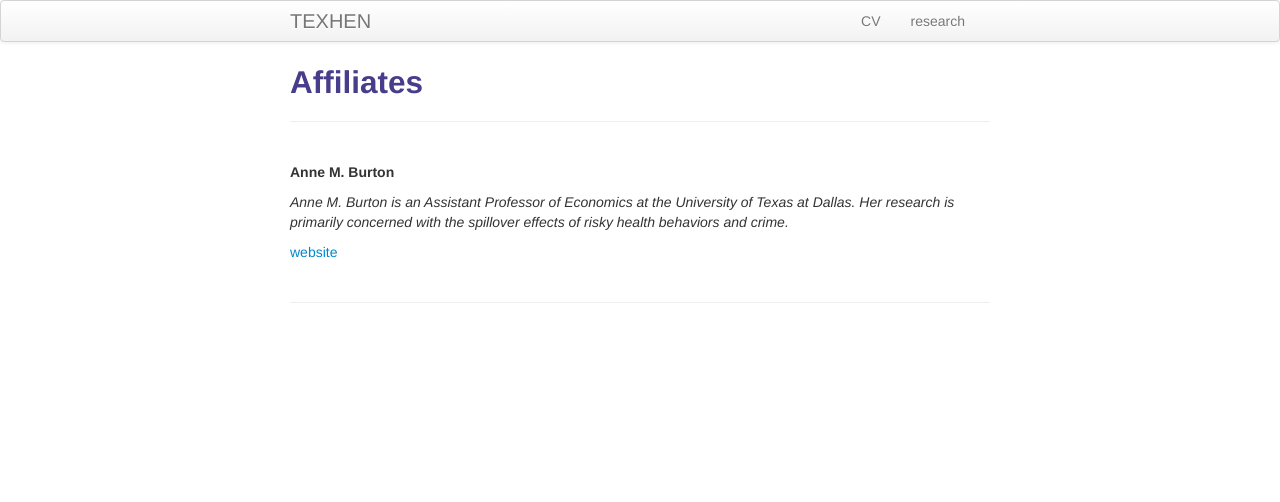
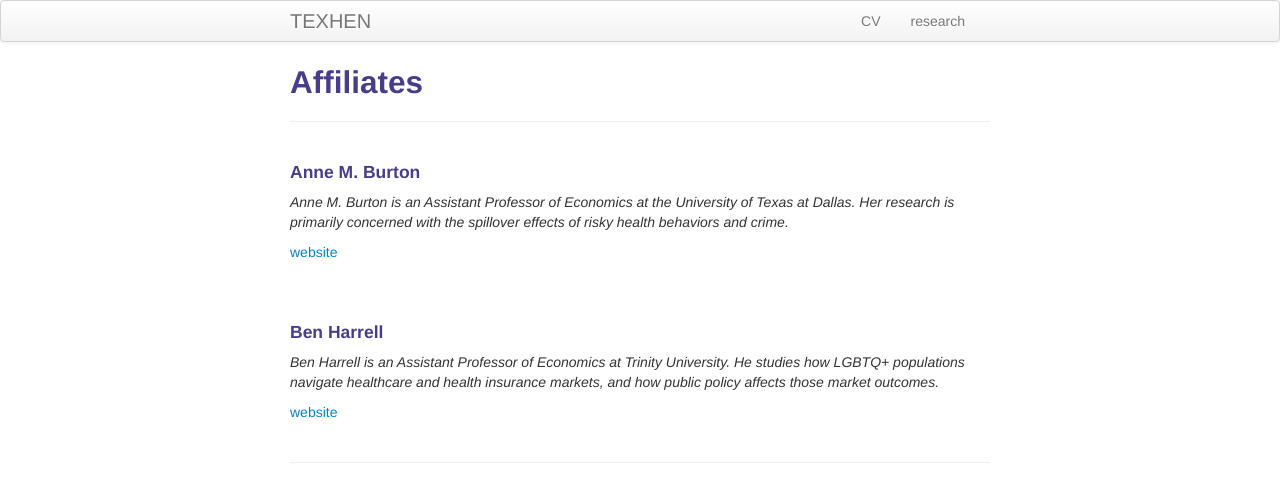
Before and after one commit to texhen/texhen.github.io, a Jekyll site: the page built from pages/affiliates.md, in a window 1280 px wide. Shown: the top 502 px of the page. Built offline with Jekyll 4.4.1, drawn with Linux system fonts in a browser that asks for light colours.

Commit message:
Update affiliates.md

```diff
--- a/pages/affiliates.md
+++ b/pages/affiliates.md
@@ -6,12 +6,18 @@ description: TEXHEN affiliates
 
 
 
-##### Anne M. Burton
+#### Anne M. Burton
 *Anne M. Burton is an Assistant Professor of Economics at the University of Texas at Dallas. Her research is primarily concerned with the spillover effects of risky health behaviors and crime.*
 
 [website](https://annemburton.com)
 
+<br/>
+<br/>
 
+#### Ben Harrell
+*Ben Harrell is an Assistant Professor of Economics at Trinity University. He studies how LGBTQ+ populations navigate healthcare and health insurance markets, and how public policy affects those market outcomes.*
+
+[website](https://www.benharrellecon.com/)
 <!-- Note: this is how to write a comment in HTML. Everything in here won't show up on your webpage.-->
 
 <!--
```
